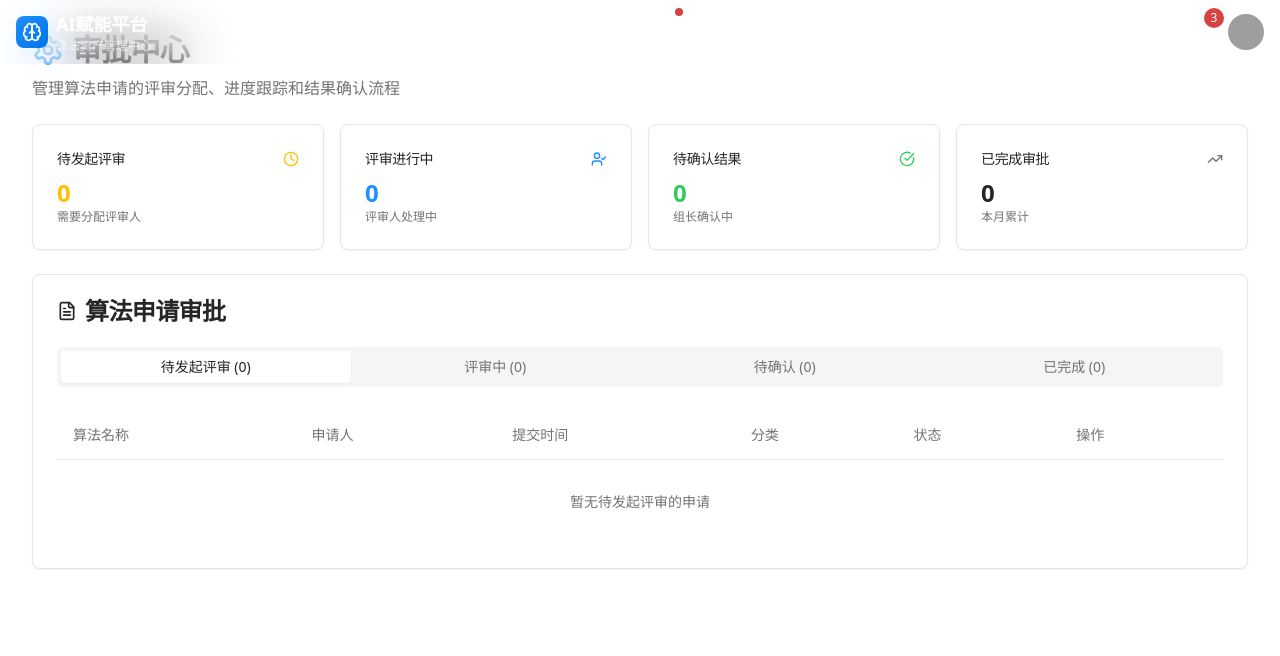
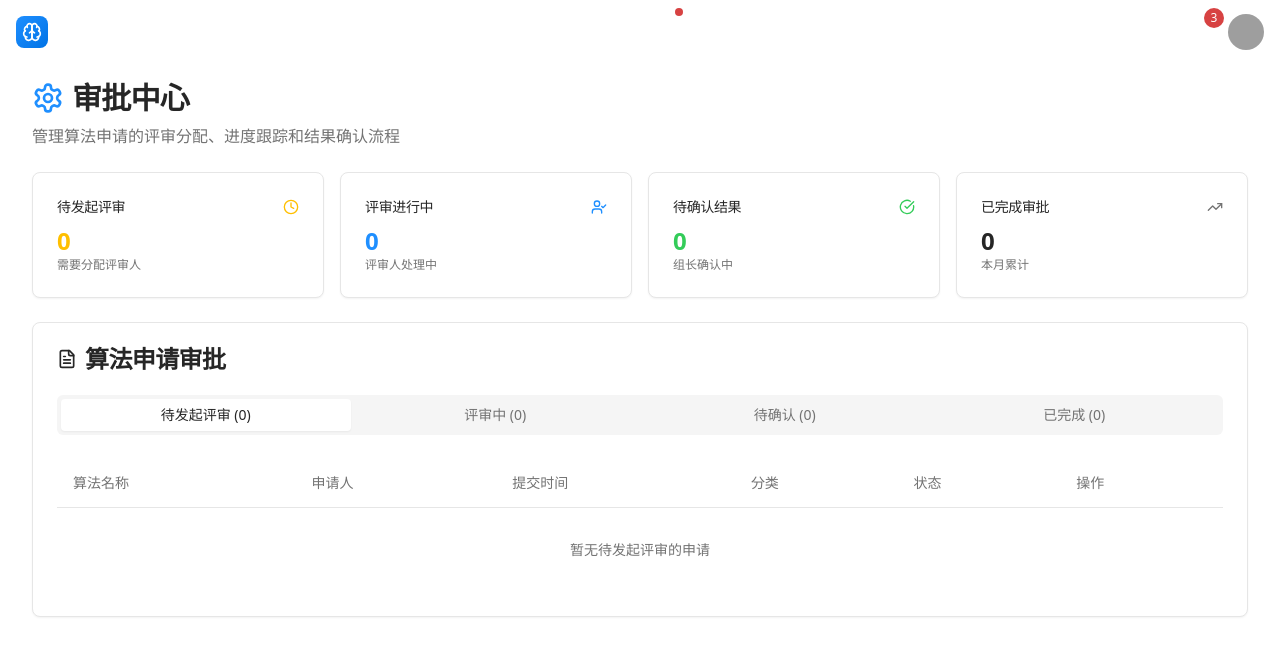
Before and after one commit to shiningxy/csnt-ai-platform, a React (Vite) app: page /approval in a window 1280 px wide. Shown: the top 656 px of the page. Built offline with nearby package versions, Linux system fonts and the light colour scheme; grey boxes are pictures that could not be loaded; the HTML template or start-up script is replaced by a standard one.

Commit message:
Add top menu bar space

```diff
--- a/src/pages/AdminPanel.tsx
+++ b/src/pages/AdminPanel.tsx
@@ -282,7 +282,7 @@ export default function AdminPanel() {
 
   return (
     <div className="min-h-screen bg-background">
-      <div className="container mx-auto p-6">
+      <div className="container mx-auto pt-20 px-6 pb-6">
         <div className="mb-8">
           <h1 className="text-heading mb-2">管理面板</h1>
           <p className="text-muted-foreground">系统管理和配置中心</p>
--- a/src/pages/ApprovalCenter.tsx
+++ b/src/pages/ApprovalCenter.tsx
@@ -335,7 +335,7 @@ const ApprovalCenter = () => {
   };
 
   return (
-    <div className="container mx-auto py-8 space-y-6">
+    <div className="container mx-auto pt-20 pb-8 space-y-6">
       {/* 页面标题 */}
       <div className="space-y-2">
         <h1 className="text-3xl font-bold tracking-tight flex items-center gap-2">
```
